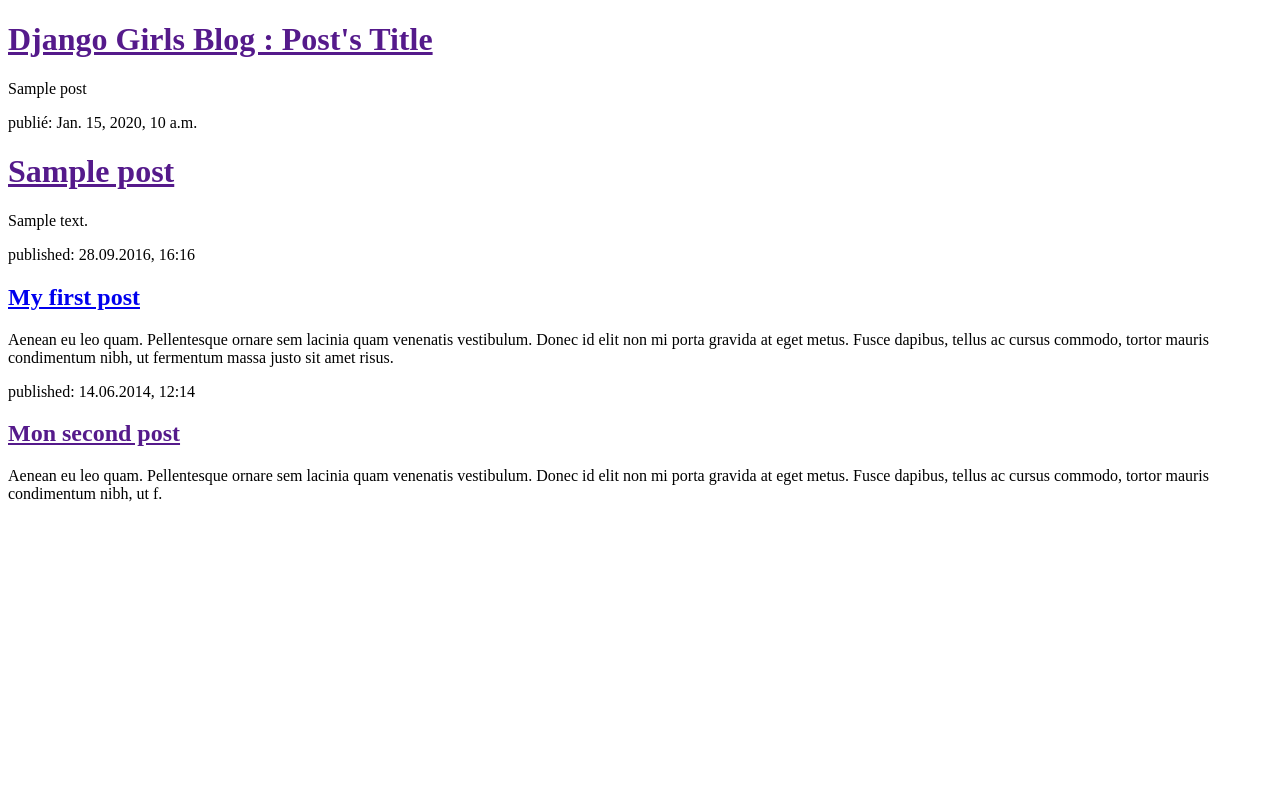
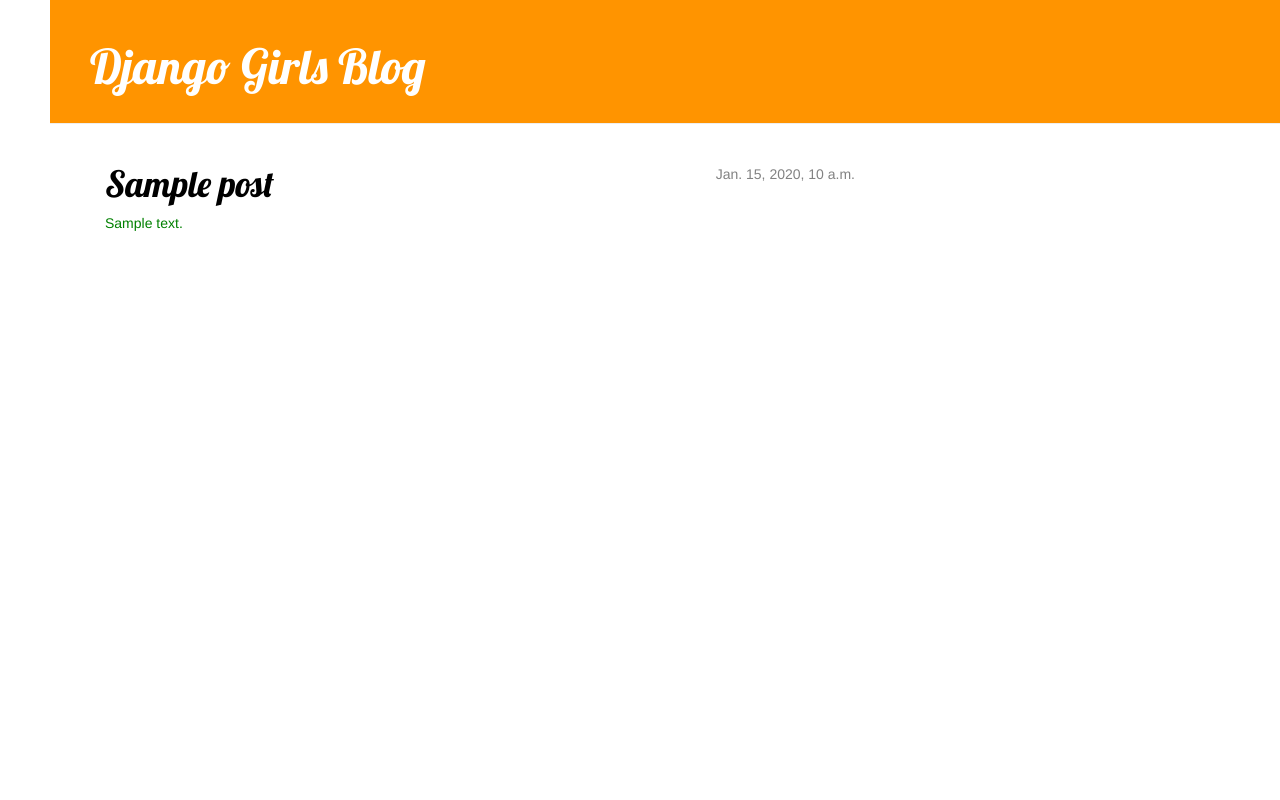
Before and after one commit to lalriv/my-first-blog, a Django app: template gaySite/blog/templates/blog/post_list.html in a window 1280 px wide. Run offline with Django 3.2, Linux system fonts and the light colour scheme; the template is opened without the code that fills it: values that come from a table or form of the project are taken from there, others are empty; tables that the repository leaves empty hold one stand-in row (values such as "Sample post"); some libraries are stand-ins or nearby versions.

Commit message:
Added view and template for detailed blog post as well as CSS for the site.

```diff
--- /dev/null
+++ b/gaySite/blog/static/css/blog.css
@@ -0,0 +1,69 @@
+h1 a {
+    color: #FCA205;
+    font-family: 'Lobster';
+}
+
+body {
+    padding-left: 50px;
+}
+
+h2 {
+    color : red;
+}
+
+h3 {
+    color : maroon;
+
+}
+
+p {
+    color : green;
+}
+
+.page-header {
+    background-color: #ff9400;
+    margin-top: 0;
+    padding: 20px 20px 20px 40px;
+}
+
+.page-header h1, .page-header h1 a, .page-header h1 a:visited, .page-header h1 a:active {
+    color: #ffffff;
+    font-size: 36pt;
+    text-decoration: none;
+}
+
+.content {
+    margin-left: 40px;
+}
+
+h1, h2, h3, h4 {
+    font-family: 'Lobster', cursive;
+}
+
+.date {
+    float: right;
+    color: #828282;
+}
+
+.save {
+    float: right;
+}
+
+.post-form textarea, .post-form input {
+    width: 100%;
+}
+
+.top-menu, .top-menu:hover, .top-menu:visited {
+    color: #ffffff;
+    float: right;
+    font-size: 26pt;
+    margin-right: 20px;
+}
+
+.post {
+    margin-bottom: 70px;
+}
+
+.post h1 a, .post h1 a:visited {
+    color: #000000;
+}
--- /dev/null
+++ b/gaySite/blog/templates/blog/base.html
@@ -0,0 +1,23 @@
+{% load staticfiles %}
+<html>
+    <head>
+        <title>Django Girls blog</title>
+        <link rel="stylesheet" href="//maxcdn.bootstrapcdn.com/bootstrap/3.2.0/css/bootstrap.min.css">
+        <link rel="stylesheet" href="//maxcdn.bootstrapcdn.com/bootstrap/3.2.0/css/bootstrap-theme.min.css">
+        <link href='//fonts.googleapis.com/css?family=Lobster&subset=latin,latin-ext' rel='stylesheet' type='text/css'>
+        <link rel="stylesheet" href="{% static 'css/blog.css' %}">
+    </head>
+    <body>
+       <div class="page-header">
+        <h1><a href="/">Django Girls Blog</a></h1>
+    </div>
+    <div class="content container">
+        <div class="row">
+            <div class="col-md-8">
+            {% block content %}
+            {% endblock %}
+            </div>
+        </div>
+    </div>
+    </body>
+</html>
--- a/gaySite/blog/templates/blog/post_list.html
+++ b/gaySite/blog/templates/blog/post_list.html
@@ -1,36 +1,13 @@
-<!DOCTYPE html>
-<html lang="en">
-<head>
-    <meta charset="UTF-8">
-    <title>Django Girls blog</title>
-</head>
-<body>
-      <div>
-            <h1><a href="">Django Girls Blog : Post's Title</a></h1>
-          {% for post in posts %}
-            {{ post }}<br/>
-        {% endfor %}
+{% extends 'blog/base.html' %}
+
+{% block content %}
+    {% for post in posts %}
+        <div class="post">
+            <div class="date">
+                {{ post.published_date }}
+            </div>
+            <h1><a href="{% url 'post_detail' pk=post.pk %}">{{ post.title }}</a></h1>
+            <p>{{ post.text|linebreaksbr }}</p>
         </div>
-      {% for post in posts %}
-    <div>
-        <p>publié: {{ post.published_date }}</p>
-        <h1><a href="">{{ post.title }}</a></h1>
-        <p>{{ post.text|linebreaksbr }}</p>
-    </div>
-{% endfor %}
-
-        <div>
-            <p>published: 28.09.2016, 16:16</p>
-            <h2><a href="https://djangogirls.org">My first post</a></h2>
-            <p>Aenean eu leo quam. Pellentesque ornare sem lacinia quam venenatis vestibulum. Donec id elit non mi porta gravida at eget metus. Fusce dapibus, tellus ac cursus commodo, tortor mauris condimentum nibh, ut fermentum massa justo sit amet risus.</p>
-        </div>
-
-        <div>
-            <p>published: 14.06.2014, 12:14</p>
-            <h2><a href="">Mon second post</a></h2>
-            <p>Aenean eu leo quam. Pellentesque ornare sem lacinia quam venenatis vestibulum. Donec id elit non mi porta gravida at eget metus. Fusce dapibus, tellus ac cursus commodo, tortor mauris condimentum nibh, ut f.</p>
-        </div>
-
-
-</body>
-</html>
+    {% endfor %}
+{% endblock content %}
--- a/gaySite/blog/urls.py
+++ b/gaySite/blog/urls.py
@@ -2,5 +2,6 @@ from django.conf.urls import url
 from . import views
 
 urlpatterns = [
-    url(r'^accueil$', views.post_list, name='post_list'),
+    url(r'^$', views.post_list, name='post_list'),
+    url(r'^post/(?P<pk>[0-9]+)/$', views.post_detail,name='post_detail'),
 ]
--- a/gaySite/blog/views.py
+++ b/gaySite/blog/views.py
@@ -1,7 +1,11 @@
-from django.shortcuts import render
+from django.shortcuts import render, get_object_or_404
 from django.utils import timezone
 from .models import Post
 
 def post_list(request):
     posts = Post.objects.filter(published_date__lte=timezone.now()).order_by('published_date')
     return render(request, 'blog/post_list.html', {'posts': posts})
+
+def post_detail(request, pk):
+    post = get_object_or_404(Post, pk=pk)
+    return render(request, 'blog/post_detail.html', {'post': post})
```
Also changed, not shown: gaySite/blog/templates/blog/post_detail.html (added, +13 -0 lines).
